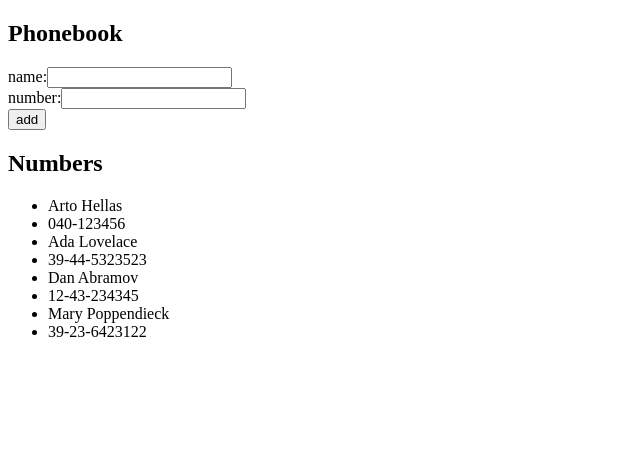
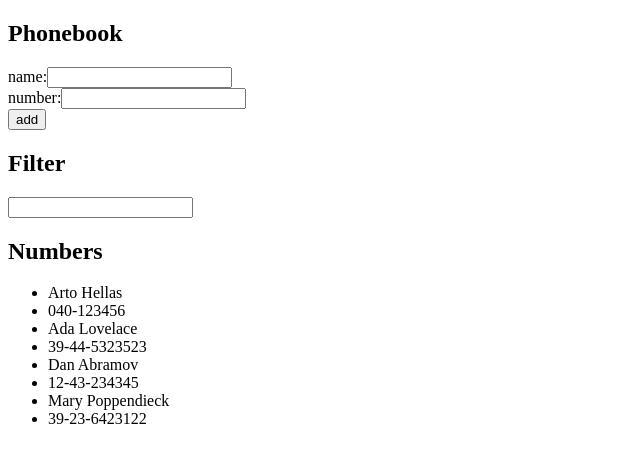
Before and after one commit to Axizeaus/fullstackopen-part2, a React (Create React App) app in the folder phonebook/: page / in a window 1280 px wide. Shown: the top 462 px of the page, without its empty margins (0-640 px from the left). Built offline with nearby package versions, Linux system fonts and the light colour scheme.

Commit message:
finished 2.9

```diff
--- a/phonebook/src/App.js
+++ b/phonebook/src/App.js
@@ -10,6 +10,8 @@ const App = () => {
   ]);
   const [newName, setNewName] = useState("");
   const [newNumber, setNewNumber] = useState('');
+  const [filter, setFilter] = useState('');
+  const [display, setDisplay] = useState(persons)
 
   const addPerson = (event) => {
     event.preventDefault()
@@ -43,6 +45,19 @@ const App = () => {
     setNewNumber(event.target.value)
   }
 
+  const handleFilterChange = (event) => {
+    const filterData = event.target.value
+    setFilter(filterData)
+    const re = new RegExp(filterData.toLowerCase());
+    let found = []
+    persons.forEach((person)=>{
+      if (re.test(person.name.toLowerCase())) {
+        found.push(person)
+      };
+    })
+    setDisplay(found)
+  }
+
   return (
     <div>
       <h2>Phonebook</h2>
@@ -53,10 +68,12 @@ const App = () => {
         onNameChange={handleNameChange}
         onNumberChange={handleNumberChange}
       />
+      <h2>Filter</h2>
+      <input value={filter} onChange={handleFilterChange}/>
       <h2>Numbers</h2>
       <ul>
         {
-          persons.map((person) =>
+          display.map((person) =>
           <Person name={person.name} key={person.name} number={person.number}/>)
         }
       </ul>
```
